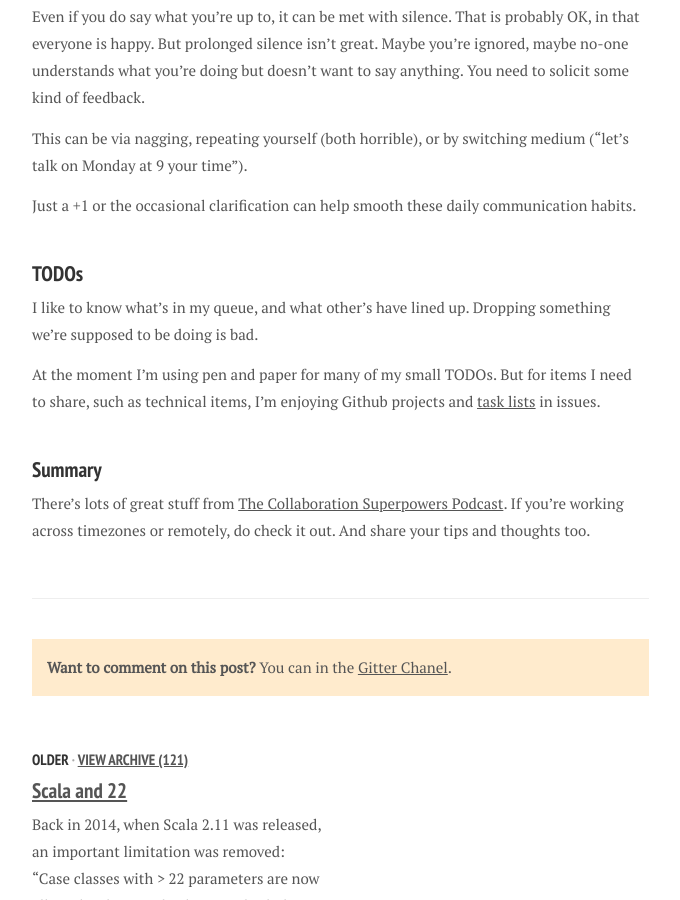
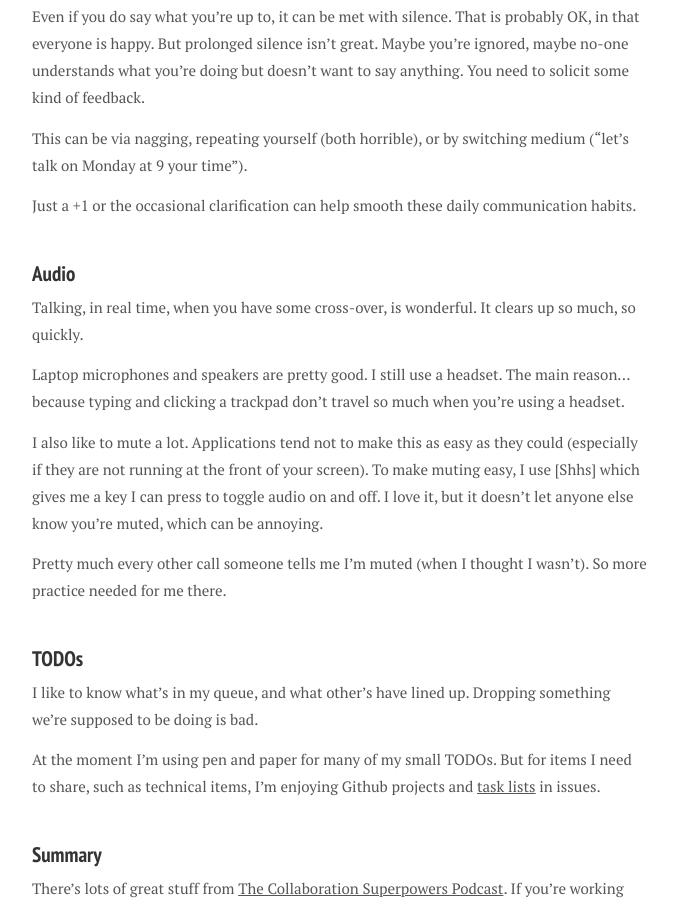
Before and after one commit to d6y/richard.dallaway.com, a Jekyll site: the page built from _posts/2017-02-04-timezones.md, in a window 1280 px wide and 900 px high, scrolled down 1826 px. Shown: the whole window, without its empty margins (138-818 px from the left). Built offline with Jekyll 4.4.1, drawn with Linux system fonts in a browser that asks for light colours; nearby versions of some CDN libraries; some web fonts are replaced; comment, search, counter and statistics services are not loaded.

Commit message:
Added note on audio

```diff
--- a/_posts/2017-02-04-timezones.md
+++ b/_posts/2017-02-04-timezones.md
@@ -83,6 +84,22 @@ by switching medium ("let's talk on Monday at 9 your time").
 Just a +1 or the occasional clarification can help smooth
 these daily communication habits.
 
+## Audio
+
+Talking, in real time, when you have some cross-over, is wonderful.
+It clears up so much, so quickly.
+
+Laptop microphones and speakers are pretty good.
+I still use a headset.
+The main reason...because typing and clicking a trackpad don't travel so much when you're using a headset.
+
+I also like to mute a lot. Applications tend not to make this as easy as they could (especially if they are not running at the front of your screen).
+To make muting easy, I use [Shhs] which gives me a key I can press to toggle audio on and off.
+I love it, but it doesn't let anyone else know you're muted, which can be annoying.
+
+Pretty much every other call someone tells me I'm muted (when I thought I wasn't).
+So more practice needed for me there.
+
 ## TODOs
 
 I like to know what's in my queue, and what other's have lined up.
```
Also changed, not shown: other parts of _posts/2017-02-04-timezones.md (+1 -0 lines).
